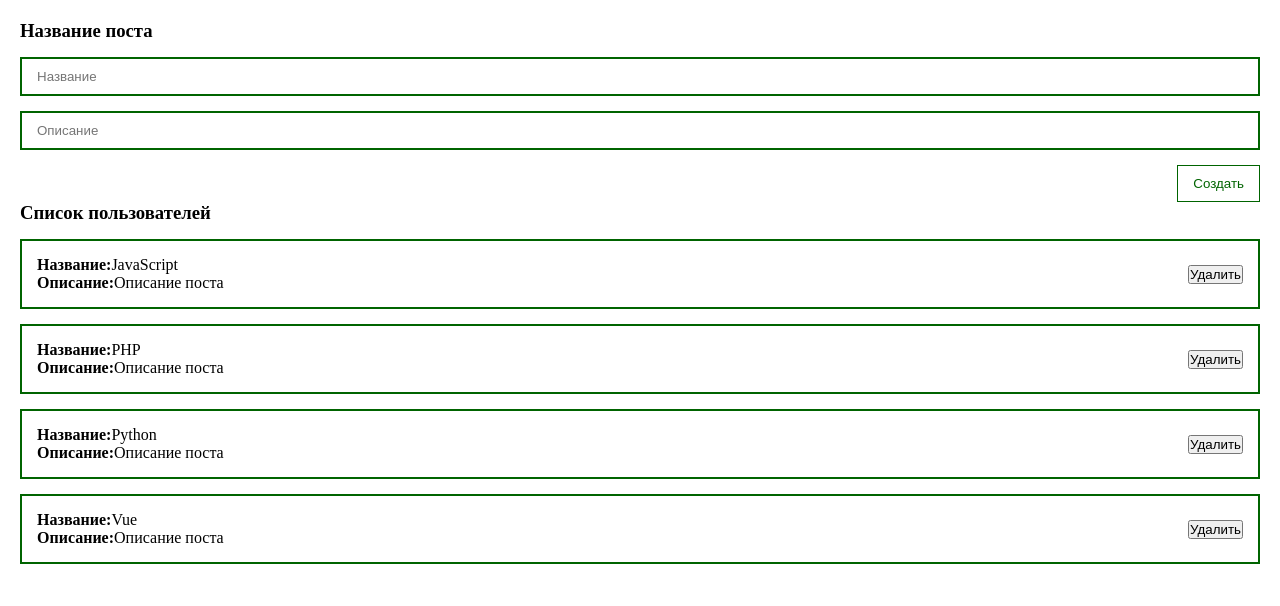
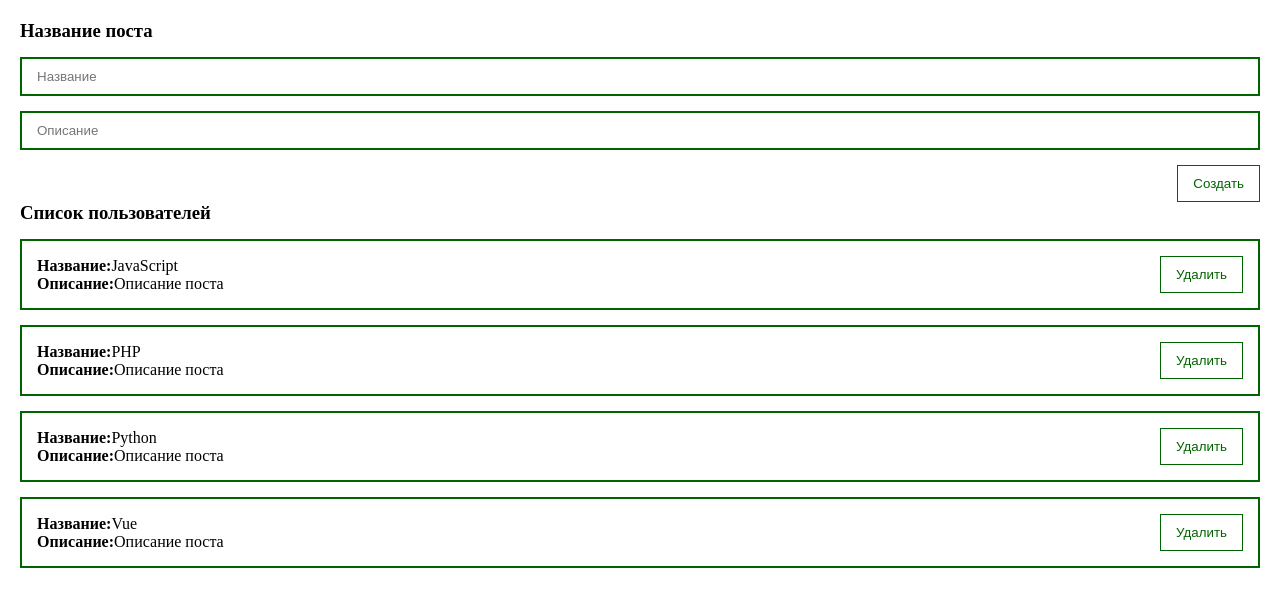
Before and after one commit to MrKuchkarov/Vue-to-do-list, a Vue app: page / in a window 1280 px wide. Shown: the top 606 px of the page. Built offline with nearby package versions, Linux system fonts and the light colour scheme.

Commit message:
create: new global components(my-button)

```diff
--- a/src/components/PostForm.vue
+++ b/src/components/PostForm.vue
@@ -15,8 +15,7 @@
           placeholder="Описание"
       >
       <my-button
-          class="btn"
-          style="align-self: flex-end"
+          style="align-self: flex-end; margin-top: 15px;"
           @click="createPost"
       >
         Создать
@@ -26,10 +25,9 @@
 </template>
 
 <script>
-import MyButton from "@/components/UI/MyButton.vue";
+
 
 export default {
-  components: {MyButton},
   data() {
     return {
       post: {
--- a/src/components/PostItem.vue
+++ b/src/components/PostItem.vue
@@ -5,12 +5,13 @@
       <div><strong>Описание:</strong>{{ post.body }}</div>
     </div>
     <div class="post__btns">
-      <button>Удалить</button>
+      <my-button>Удалить</my-button>
     </div>
   </div>
 </template>
 
 <script>
+
 export default {
   props: {
     post: {
--- a/src/components/UI/MyButton.vue
+++ b/src/components/UI/MyButton.vue
@@ -1,18 +1,17 @@
 <template>
-  <button>
+  <button class="btn">
     <slot></slot>
   </button>
 </template>
 
 <script>
 export default {
-
+  name: 'my-button'
 }
 </script>
 
 <style scoped>
 .btn {
-  margin-top: 15px;
   padding: 10px 15px;
   background: none;
   color: darkgreen;
--- /dev/null
+++ b/src/components/UI/index.js
@@ -0,0 +1,4 @@
+import MyButton from "@/components/UI/MyButton.vue";
+export default [
+    MyButton
+]
--- a/src/main.js
+++ b/src/main.js
@@ -1,5 +1,11 @@
 import { createApp } from 'vue'
 import App from "@/App.vue";
+import components from '@/components/UI'
 
+const app = createApp(App);
 
-createApp(App).mount('#app')
+components.forEach(component => {
+    app.component(component.name, component)
+})
+
+app.mount('#app')
```
